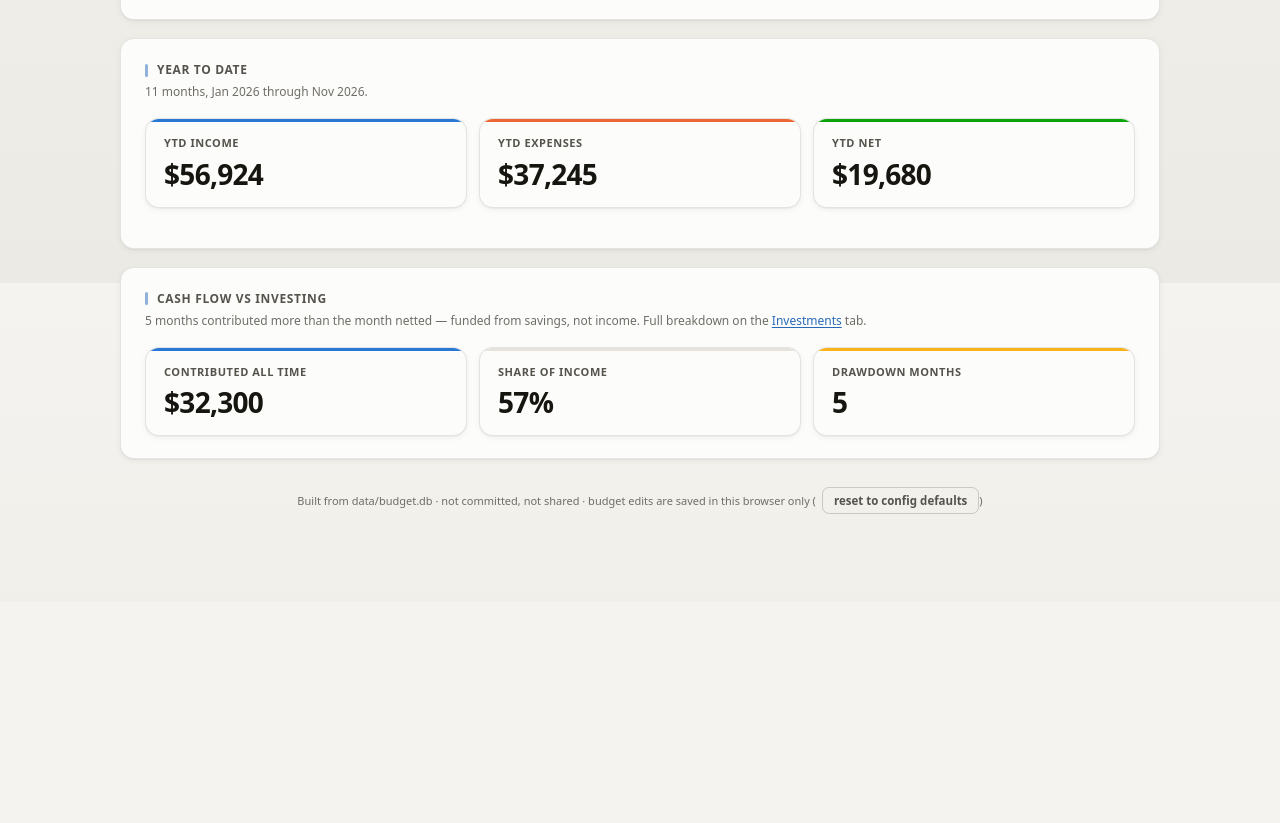
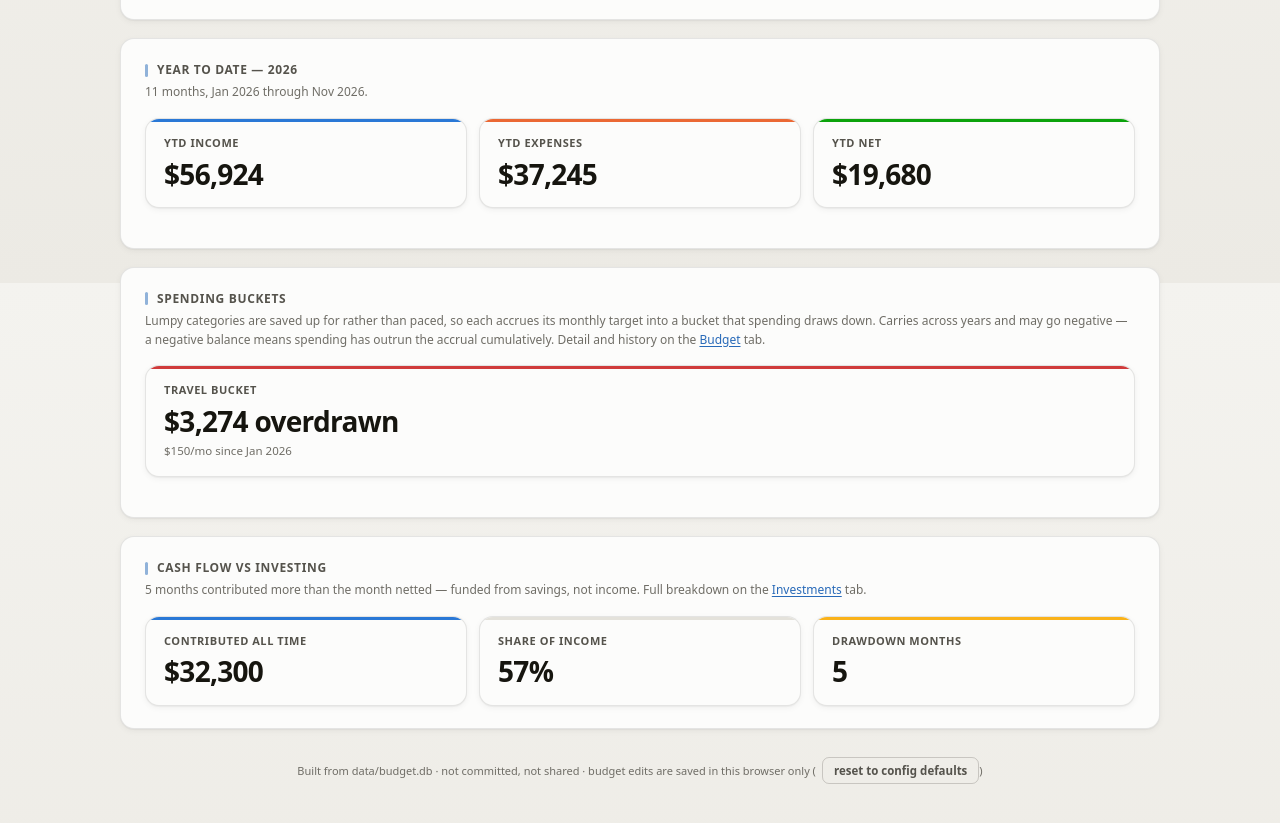
Before and after one commit to ryhsu567/Finance-Tracker, a plain HTML site: page site/index.html in a window 1280 px wide. Shown: the part 1317-2140 px from the top of the page. Before the commit the page ends 1919 px from the top, so only its background shows below. Drawn offline with Linux system fonts and the light colour scheme.

Commit message:
Regenerate the dashboard
Picks up the merged lumpy card, the Spending buckets tile on the
Dashboard, and the year-scoped YTD heading.

Co-Authored-By: Claude Opus 5 <noreply@anthropic.com>

```diff
--- a/site/index.html
+++ b/site/index.html
@@ -80,13 +80,22 @@
   </div>
 
   <div class="card">
-    <h2>Year to date</h2>
+    <h2>Year to date — 2026</h2>
     <div class="card-sub">11 months, Jan 2026 through Nov 2026.</div>
     <div class="tiles">
       <div class="tile" style="--tile-accent:var(--series-1)"><div class="tile-label">YTD income</div><div class="tile-value">$56,924</div></div>
       <div class="tile" style="--tile-accent:var(--series-2)"><div class="tile-label">YTD expenses</div><div class="tile-value">$37,245</div></div>
       <div class="tile" style="--tile-accent:var(--good)"><div class="tile-label">YTD net</div><div class="tile-value">$19,680</div></div>
     </div>
+  </div>
+
+
+  <div class="card">
+    <h2>Spending buckets</h2>
+    <div class="card-sub">Lumpy categories are saved up for rather than paced, so each accrues its monthly target
+      into a bucket that spending draws down. Carries across years and may go negative — a negative balance means
+      spending has outrun the accrual cumulatively. Detail and history on the <a href="budget.html">Budget</a> tab.</div>
+    <div class="tiles"><div class="tile" style="--tile-accent:var(--critical)"><div class="tile-label">Travel bucket</div><div class="tile-value">$3,274 overdrawn</div><div class="tile-sub">$150/mo since Jan 2026</div></div></div>
   </div>
 
 
```
Also changed, not shown: site/budget.html (+1 -4 lines).
